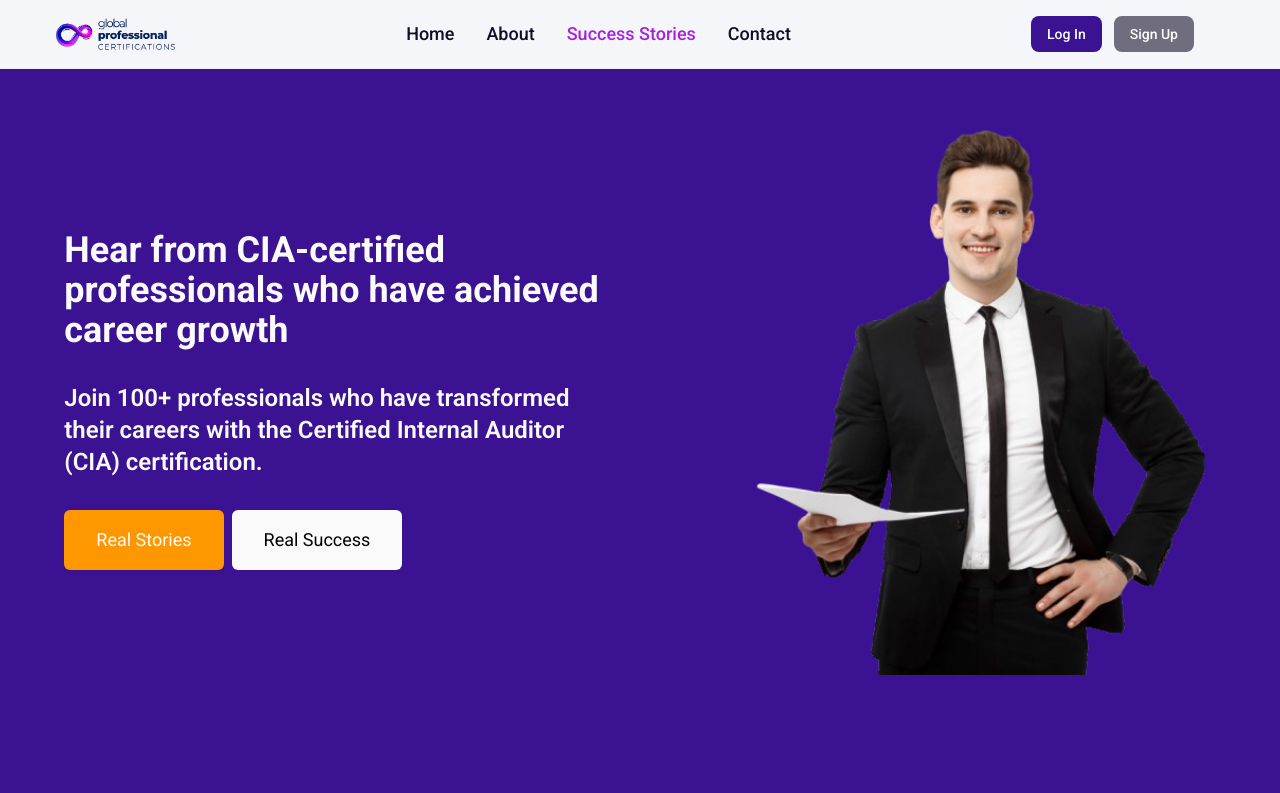
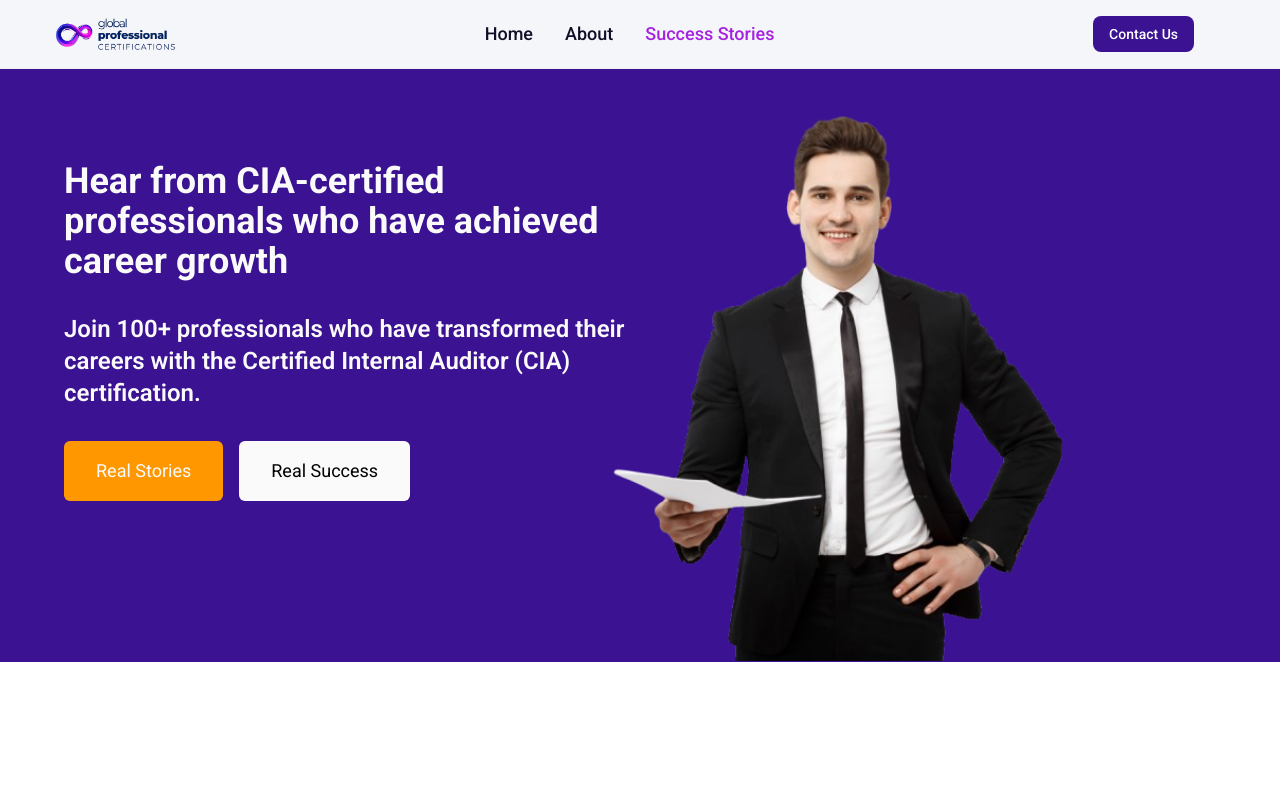
Before and after one commit to swapanmanna/gpc, a React (Vite) app: page /success in a window 1280 px wide. Shown: the top 793 px of the page. Built offline with nearby package versions, Linux system fonts and the light colour scheme.

Commit message:
design changes in navbar and success stories page

```diff
--- a/src/components/Hero/Hero.jsx
+++ b/src/components/Hero/Hero.jsx
@@ -1,5 +1,6 @@
 import React from 'react';
 import heroGirl from '../../assets/hero-girl.webp';
+import { Link } from 'react-router-dom';
 
 const Hero = () => {
     return (
@@ -15,14 +16,15 @@ const Hero = () => {
                     </div>
 
                     <div className="md:ml- px-8 sm:px-0 sm:space-x-5 mt-9 md:flex">
-                        <a
-                            href="#"
+                        <Link
+                            to="https://pages.razorpay.com/CIASessions"
+                            target='blank'
                             title=""
                             className="inline-flex items-center justify-center w-full px-8 py-2 text-lg font-bold text-white transition-all duration-200 bg-orange-500 border-2 border-transparent sm:w-auto rounded-xl font-pj hover:bg-gray-50 hover:text-brand-dark focus:outline-none focus:ring-2 focus:ring-offset-2 focus:ring-gray-900"
                             role="button"
                         >
                             Enroll Now
-                        </a>
+                        </Link>
                     </div>
                 </div>
 
--- a/src/components/Navbar/Navbar.jsx
+++ b/src/components/Navbar/Navbar.jsx
@@ -67,12 +67,12 @@ const Navbar = () => {
 
         {/* Desktop Buttons */}
         <div className="hidden md:flex md:order-2 space-x-3">
-          <Link to="login" className="text-white bg-brand-blue hover:bg-brand-purple font-medium rounded-lg text-sm px-4 py-2">
-            Log In
+          <Link to="contact" className="text-white bg-brand-blue hover:bg-brand-purple font-medium rounded-lg text-sm px-4 py-2">
+            Contact Us
           </Link>
-          <Link to="register" className="text-white bg-brand-gray hover:bg-brand-dark font-medium rounded-lg text-sm px-4 py-2">
+          {/* <Link to="register" className="text-white bg-brand-gray hover:bg-brand-dark font-medium rounded-lg text-sm px-4 py-2">
             Sign Up
-          </Link>
+          </Link> */}
         </div>
 
         {/* Hamburger Button (Mobile) */}
@@ -97,7 +97,7 @@ const Navbar = () => {
 
         {/* Navigation Links (Desktop) */}
         <div className="hidden md:flex space-x-8">
-          {["Home", "About", "Success", "Contact"].map((item, index) => (
+          {["Home", "About", "Success"].map((item, index) => (
             <NavLink
               key={index}
               to={item.toLowerCase() === "home" ? "/" : item.toLowerCase()}
@@ -119,7 +119,7 @@ const Navbar = () => {
         } overflow-hidden`}
       >
         <ul className="flex flex-col items-center w-full space-y-4 p-4">
-          {["Home", "About", "Services", "Contact"].map((item, index) => (
+          {["Home", "About", "Services"].map((item, index) => (
             <li key={index} className="w-full text-center">
               <NavLink
                 to={item.toLowerCase() === "home" ? "/" : item.toLowerCase()}
@@ -136,17 +136,17 @@ const Navbar = () => {
           {/* Login & Signup Buttons (Inside Mobile Menu) */}
           <li className="w-full flex flex-col space-y-2 mt-2">
             <Link
-              to="login"
+              to="contact"
               className="w-full text-center text-white bg-brand-blue hover:bg-brand-purple font-medium rounded-lg text-sm px-4 py-2"
             >
-              Log In
+              Contact Us
             </Link>
-            <Link
+            {/* <Link
               to="register"
               className="w-full text-center text-white bg-brand-gray hover:bg-brand-dark font-medium rounded-lg text-sm px-4 py-2"
             >
               Sign Up
-            </Link>
+            </Link> */}
           </li>
         </ul>
       </div>
--- a/src/components/SuccessStories/SuccessStories.jsx
+++ b/src/components/SuccessStories/SuccessStories.jsx
@@ -6,17 +6,19 @@ import Testimonials from "../testimonials/Testimonials";
 export default function SuccessStories() {
     return (
         <>
-            <div className="relative md:h-screen bg-brand-blue flex justify-center">
-                <div className="flex justify-center h-full items-center gap-32 md:max-w-[72rem]">
-                    <div className="flex flex-col justify-center md:max-w-[35rem]">
-                        <h1 className="font-bold text-4xl pb-8 text-gray-50">Hear from CIA-certified professionals who have achieved career growth</h1>
-                        <h3 className="font-semibold text-2xl pb-8 text-gray-50">Join 100+ professionals who have transformed their careers with the Certified Internal Auditor (CIA) certification.</h3>
-                        <div className="flex gap-2">
-                            <button className="py-4 px-8 text-lg bg-orange-500 text-gray-50 transition ease-in-out duration-300 hover:bg-gray-50 hover:text-black rounded-md">Real Stories</button>
-                            <button className="py-4 px-8 text-lg hover:bg-orange-500 hover:text-gray-50 transition ease-in-out duration-300 bg-gray-50 text-black rounded-md">Real Success</button>
+            <div className="w-full bg-brand-blue flex justify-center items-center">
+                <div className="py-[161px] md:grid md:grid-cols-2 md:max-w-[72rem] md:mx-auto">
+                    <div className="relative flex justify-center h-full items-center gap-32">
+                        <div className="flex flex-col justify-center">
+                            <h1 className="font-bold text-4xl pb-8 text-gray-50">Hear from CIA-certified professionals who have achieved career growth</h1>
+                            <h3 className="font-semibold text-2xl pb-8 text-gray-50">Join 100+ professionals who have transformed their careers with the Certified Internal Auditor (CIA) certification.</h3>
+                            <div className="flex gap-4">
+                                <button className="py-4 px-8 text-lg bg-orange-500 text-gray-50 transition ease-in-out duration-300 hover:bg-gray-50 hover:text-black rounded-md">Real Stories</button>
+                                <button className="py-4 px-8 text-lg hover:bg-orange-500 hover:text-gray-50 transition ease-in-out duration-300 bg-gray-50 text-black rounded-md">Real Success</button>
+                            </div>
                         </div>
                     </div>
-                    <img src={hero2} className="h-[500px] transform scale-110"></img>
+                    <img src={hero2} className="h-[500px] absolute right-[13rem] transform scale-110 top-[8.5rem]"></img>
                 </div>
             </div>
             <Companies />
--- a/src/components/companies/Companies.jsx
+++ b/src/components/companies/Companies.jsx
@@ -12,7 +12,7 @@ export default function Companies() {
         <>
             <div className="w-full">
                 <div className="mt-32 mb-32 ml-40 max-w-[77rem] flex flex-col items-center">
-                    <h1 className="text-3xl mb-8 font-bold text-brand-dark">Our students are from 500+ corporates</h1>
+                    <h1 className="text-3xl mb-8 font-bold text-brand-dark">Our students are from Top 500+ corporates</h1>
                     <div className="flex gap-[68px] justify-center mt-8">
                         <img src={wellsFargo} className="h-16"></img>
                         <img src={emami} className="h-16"></img>
```
Also changed, not shown: src/components/About/AboutUs.jsx (+16 -18 lines).
